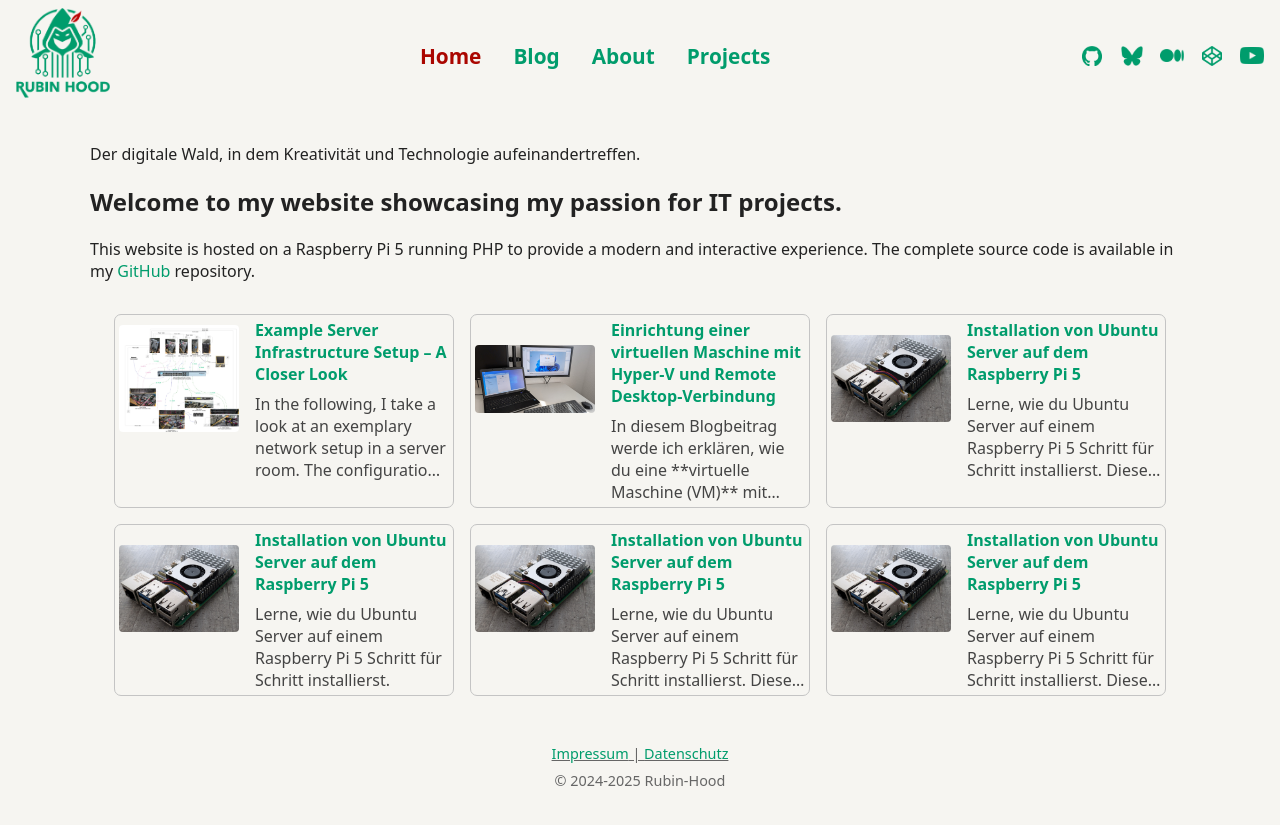
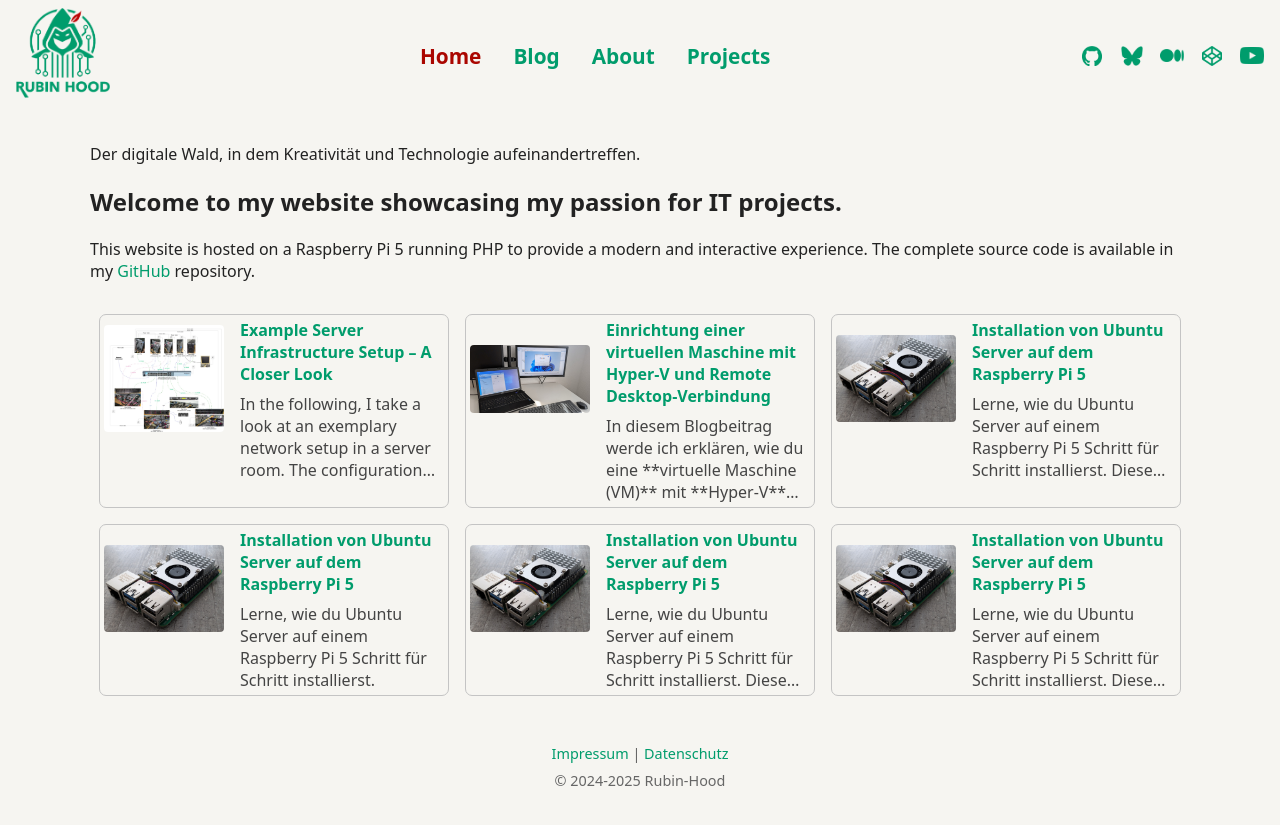
Before and after one commit to rubin-hood/rubinhood-blog, a Jekyll site: the page built from index.md, in a window 1280 px wide. Shown: the top 825 px of the page. Built offline with Jekyll 4.4.1, drawn with Linux system fonts in a browser that asks for light colours.

Commit message:
Update style.css

```diff
--- a/assets/css/style.css
+++ b/assets/css/style.css
@@ -178,8 +178,8 @@
   display: flex;            /* Bild und Inhalt nebeneinander */
   align-items: flex-start;   /* Bild und Text oben ausrichten (NICHT mittig!) */
   padding: 0.25rem;         /* Etwas Innenabstand rundherum */
-  min-width: 340px;         /* Mindestbreite der Karte */
-  max-width: 340px;         /* Maximalbreite der Karte */
+  min-width: 350px;         /* Mindestbreite der Karte */
+  max-width: 350px;         /* Maximalbreite der Karte */
   margin-bottom: 1rem;      /* Abstand nach unten zur nächsten Karte */
   transition: border-color .2s; /* Weicher Übergang bei Farbumschlag (z.B. bei aktiver Karte) */
   width: 100%;
@@ -349,7 +349,12 @@
 }
 .footer-links {
   margin-bottom: 0.5rem;     /* Abstand nach unten zu weiteren Footer-Inhalten */
-  text-decoration: underline; /* Optional: Unterstrichen lassen */
+  /*text-decoration: underline; /* Optional: Unterstrichen lassen */
+}
+
+.footer-links a:hover {
+  color: #AA0600;                /* Beim Hover z.B. rotbraun */
+  text-decoration: underline;    /* Unterstrichen bleibt */
 }
 
 /* =============================================================
```
